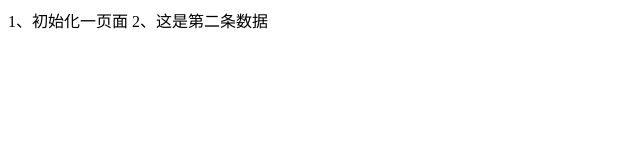
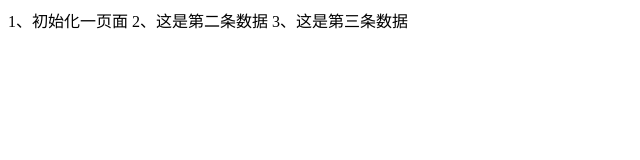
Before and after one commit to Miss-Song/practice_edit_commit_message, a plain HTML site: page index.html in a window 1280 px wide. Shown: the whole page, without its empty margins (0-640 px from the left). Drawn offline with Linux system fonts and the light colour scheme.

Commit message:
'追加第三'

```diff
--- a/index.html
+++ b/index.html
@@ -8,5 +8,6 @@
 <body>
     1、初始化一页面
     2、这是第二条数据
+    3、这是第三条数据
 </body>
 </html>
```
